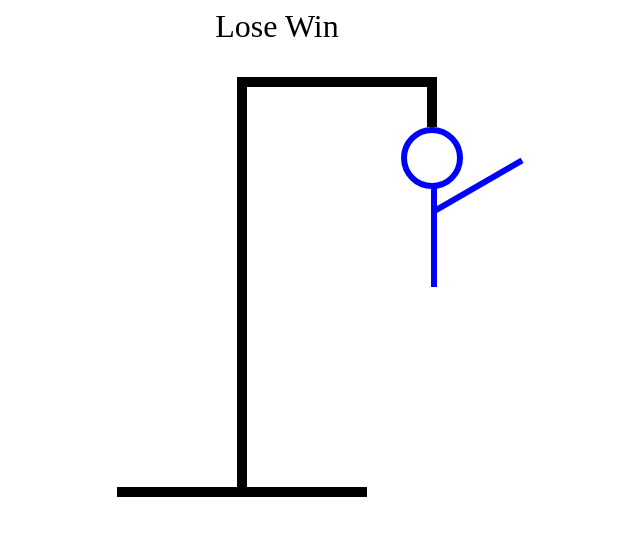
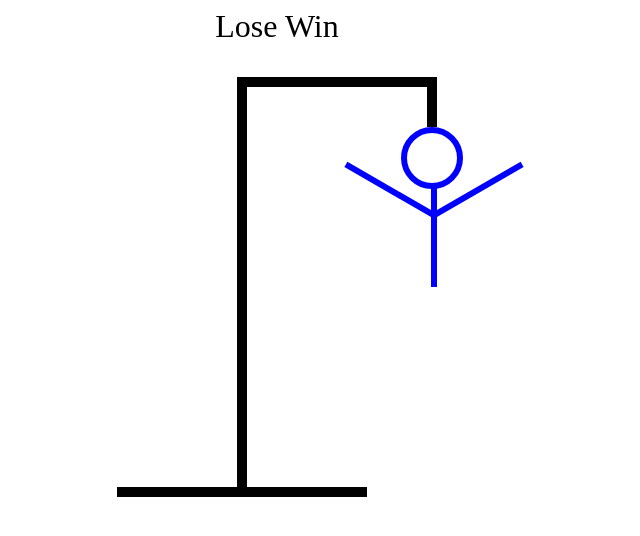
Before and after one commit to DefyCab/hangman, a React (Vite) app: page / in a window 1280 px wide. Shown: the top 536 px of the page, without its empty margins (363-1003 px from the left). Built offline with nearby package versions, Linux system fonts and the light colour scheme.

Commit message:
left arm

```diff
--- a/src/App.css
+++ b/src/App.css
@@ -72,10 +72,23 @@
   height: 6px;
   position: absolute;
   background: blue;
-  top: 130px;
+  top: 134px;
   right: -100px;
   rotate: -30deg;
   /* transform origin gör så att armen roterar vid basen */
   transform-origin: left bottom;
 
 }
+
+#LEFT_ARM {
+  width: 100px;
+  height: 6px;
+  position: absolute;
+  background: blue;
+  top: 134px;
+  right: 6px;
+  rotate: 30deg;
+  /* transform origin gör så att armen roterar vid basen */
+  transform-origin: right bottom;
+
+}
--- a/src/components/HangmanDrawing.tsx
+++ b/src/components/HangmanDrawing.tsx
@@ -10,11 +10,17 @@ const RIGHT_ARM = (
     <div id="RIGHT_ARM"></div>
 )
 
+const LEFT_ARM = (
+    <div id="LEFT_ARM"></div>
+)
+
 export function HangmanDrawing() {
     return <div className="hangman-drawing">
         {HEAD}
         {BODY}
         {RIGHT_ARM}
+        {LEFT_ARM}
+
         <div id="smallVerticalBar"></div>
         <div id="horizontalBar"></div>
         <div id="firstUpright"></div>
```
